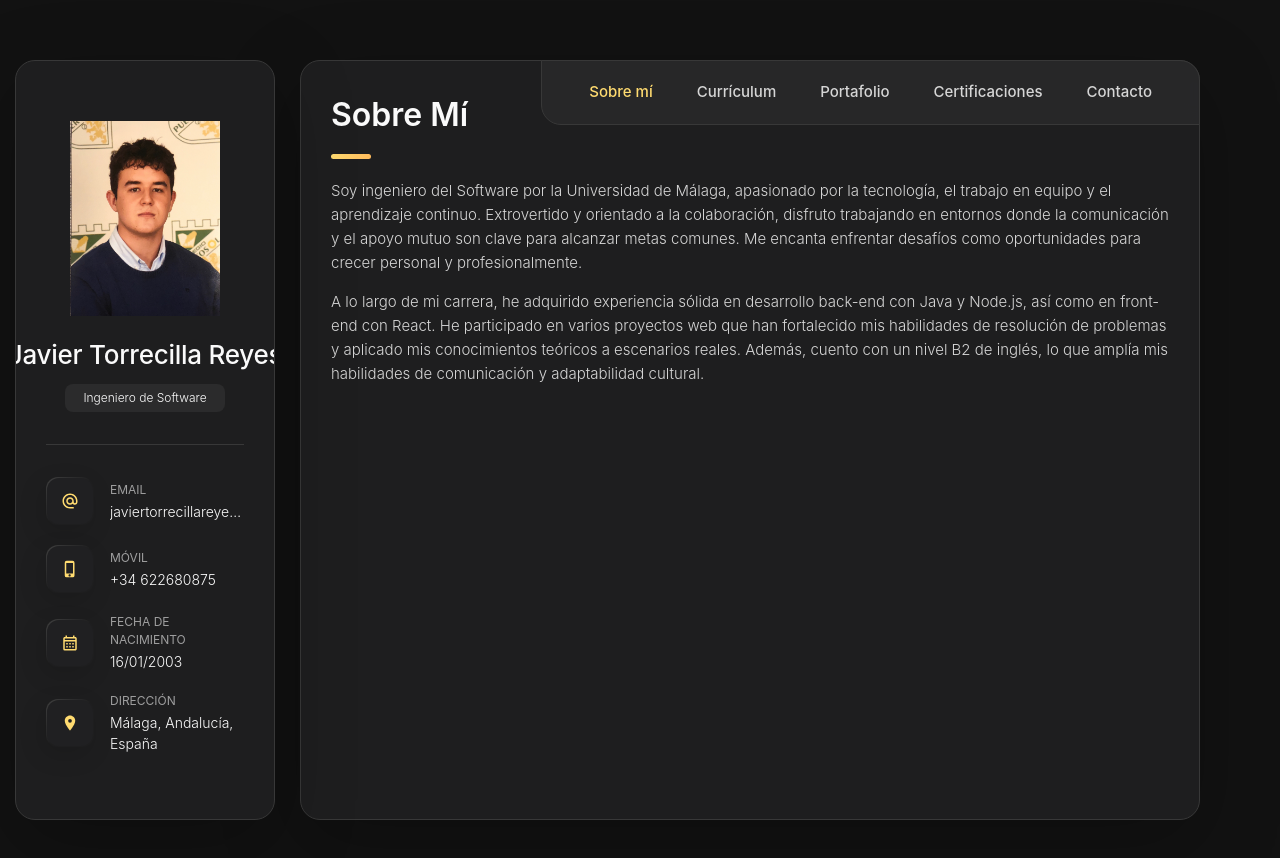
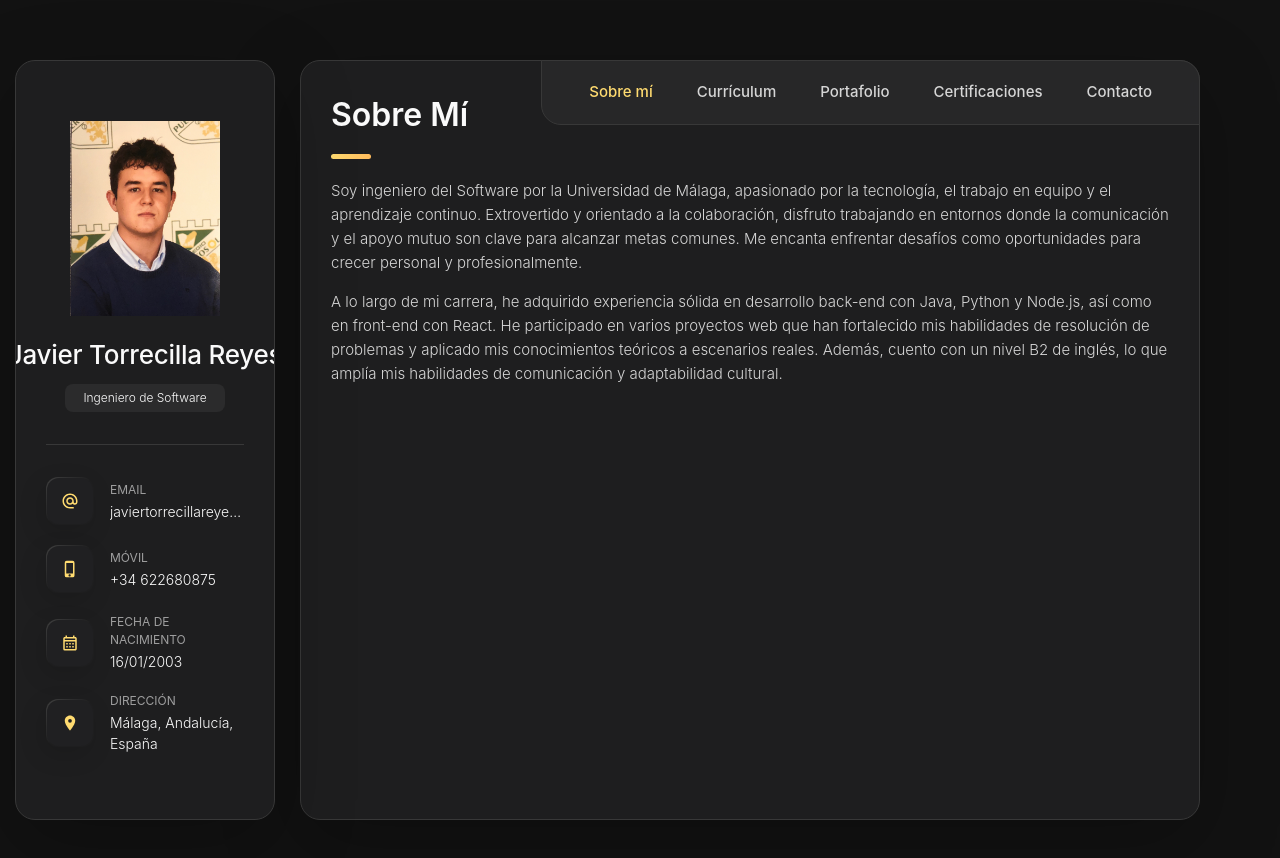
Before and after one commit to javiertorrecilla/personalPortfolio, a React (Vite) app: page / in a window 1280 px wide. Shown: the top 858 px of the page. Built offline with nearby package versions, Linux system fonts and the light colour scheme.

Commit message:
Update About.jsx

```diff
--- a/src/components/About.jsx
+++ b/src/components/About.jsx
@@ -1,4 +1,3 @@
-
 
 export default function About() {
   return (
@@ -12,7 +11,7 @@ export default function About() {
           Soy ingeniero del Software por la Universidad de Málaga, apasionado por la tecnología, el trabajo en equipo y el aprendizaje continuo. Extrovertido y orientado a la colaboración, disfruto trabajando en entornos donde la comunicación y el apoyo mutuo son clave para alcanzar metas comunes. Me encanta enfrentar desafíos como oportunidades para crecer personal y profesionalmente.
         </p>
         <p>
-          A lo largo de mi carrera, he adquirido experiencia sólida en desarrollo back-end con Java y Node.js, así como en front-end con React. He participado en varios proyectos web que han fortalecido mis habilidades de resolución de problemas y aplicado mis conocimientos teóricos a escenarios reales. Además, cuento con un nivel B2 de inglés, lo que amplía mis habilidades de comunicación y adaptabilidad cultural.        </p>
+          A lo largo de mi carrera, he adquirido experiencia sólida en desarrollo back-end con Java, Python y Node.js, así como en front-end con React. He participado en varios proyectos web que han fortalecido mis habilidades de resolución de problemas y aplicado mis conocimientos teóricos a escenarios reales. Además, cuento con un nivel B2 de inglés, lo que amplía mis habilidades de comunicación y adaptabilidad cultural.        </p>
       </section>
 
     </article>
```
